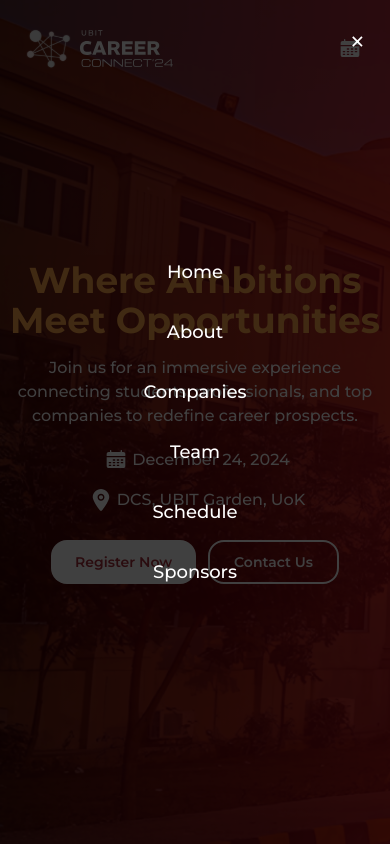
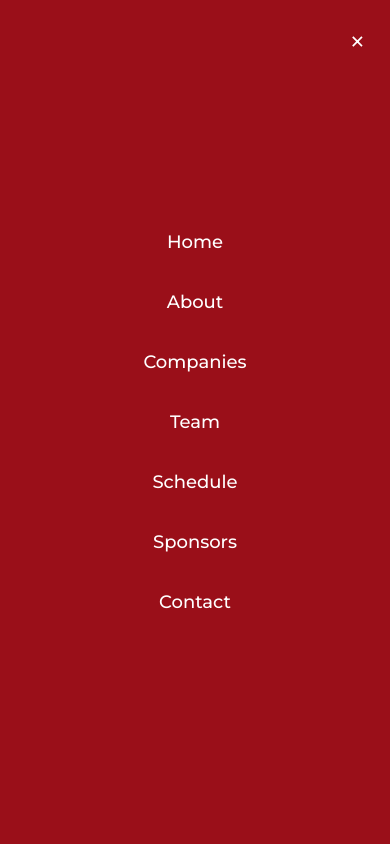
Before and after one commit to rumaisanaveed/career-connect, a React (Create React App) app: page / in a window 390 px wide. Both pictures are taken after a click on the picture 350 px from the left and 49 px from the top of the page. Shown: the top 844 px of the page. Built offline with nearby package versions, Linux system fonts and the light colour scheme; a web font is replaced by a local one.

Commit message:
Fixed the hamburger and footer

```diff
--- a/package.json
+++ b/package.json
@@ -7,7 +7,6 @@
     "@testing-library/react": "^13.4.0",
     "@testing-library/user-event": "^13.5.0",
     "autoprefixer": "^10.4.20",
-    "lucide-react": "^0.464.0",
     "postcss": "^8.4.49",
     "react": "^18.3.1",
     "react-dom": "^18.3.1",
--- a/src/CareerConnect.js
+++ b/src/CareerConnect.js
@@ -8,6 +8,7 @@ import { Button } from "./components/Button";
 import {
   aboutData,
   companiesData,
+  mobileNavItems,
   navItems,
   sponsorData,
   teamData,
@@ -15,6 +16,7 @@ import {
 import Facebook from "./assets/icons/facebook.svg";
 import Instagram from "./assets/icons/instagram.svg";
 import useScreenSize from "./hooks/useScreenSize";
+import HamBurger from "./assets/icons/hamBurger.svg";
 
 export const CareerConnect = () => {
   const [countdown, setCountdown] = useState({
@@ -90,7 +92,7 @@ export const CareerConnect = () => {
           </div>
         )}
         <img
-          src={Calendar}
+          src={HamBurger}
           alt="hamburger"
           onClick={handleHamBurgerClick}
           className="cursor-pointer lg:hidden"
@@ -98,19 +100,19 @@ export const CareerConnect = () => {
         {isSmallDesktop && <Button to="#contact">Contact</Button>}
         {/* Mobile Menu */}
         {isMobileMenuOpen && (
-          <div className="fixed top-0 left-0 w-full h-full bg-black bg-opacity-75 z-20 flex flex-col items-center justify-center">
+          <div className="fixed top-0 left-0 w-full h-full bg-custom-maroom-dark z-20 flex flex-col items-center justify-center">
             <button
               onClick={handleHamBurgerClick}
               className="absolute top-6 right-6 text-white text-3xl"
             >
               &times;
             </button>
-            {navItems.map((item, index) => (
+            {mobileNavItems.map((item, index) => (
               <a
                 key={index}
                 href={`#${item.toLowerCase()}`}
                 className="text-white font-medium text-lg my-4"
-                onClick={handleHamBurgerClick} // Close menu on link click
+                onClick={handleHamBurgerClick}
               >
                 {item}
               </a>
@@ -419,7 +421,7 @@ export const CareerConnect = () => {
       </div>
       {/* footer */}
       <footer className="bg-custom-maroom-dark flex flex-col gap-6 text-white p-14">
-        <div className="flex flex-col-reverse gap-5 md:flex-row items-center justify-between w-full">
+        <div className="flex flex-col gap-5 md:flex-row items-center justify-between w-full">
           <div className="flex flex-col items-center md:items-start gap-8 text-center md:text-left">
             <div>
               <img src={Logo} alt="logo" />
--- a/src/constants.js
+++ b/src/constants.js
@@ -162,6 +162,16 @@ export const navItems = [
   "Sponsors",
 ];
 
+export const mobileNavItems = [
+  "Home",
+  "About",
+  "Companies",
+  "Team",
+  "Schedule",
+  "Sponsors",
+  "Contact",
+];
+
 export const sponsorData = [
   {
     heading: "PLATINUM SPONSOR",
```
Also changed, not shown: src/assets/icons/hamBurger.svg (added), 1 other file (tests, documents, lock files or other folders).
